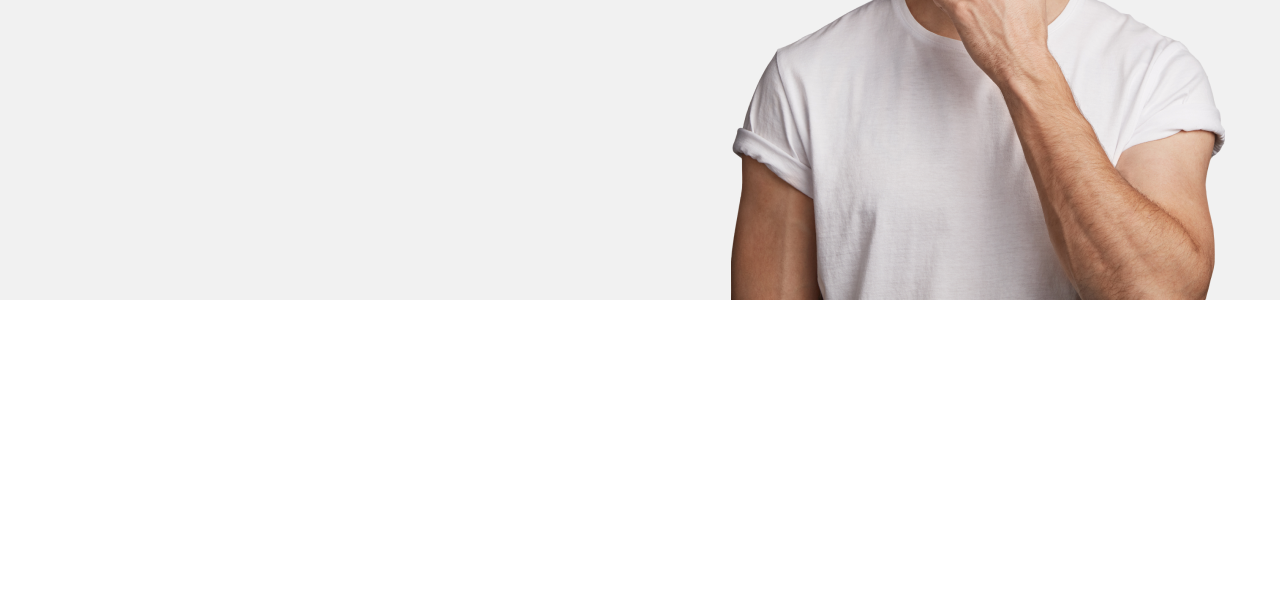
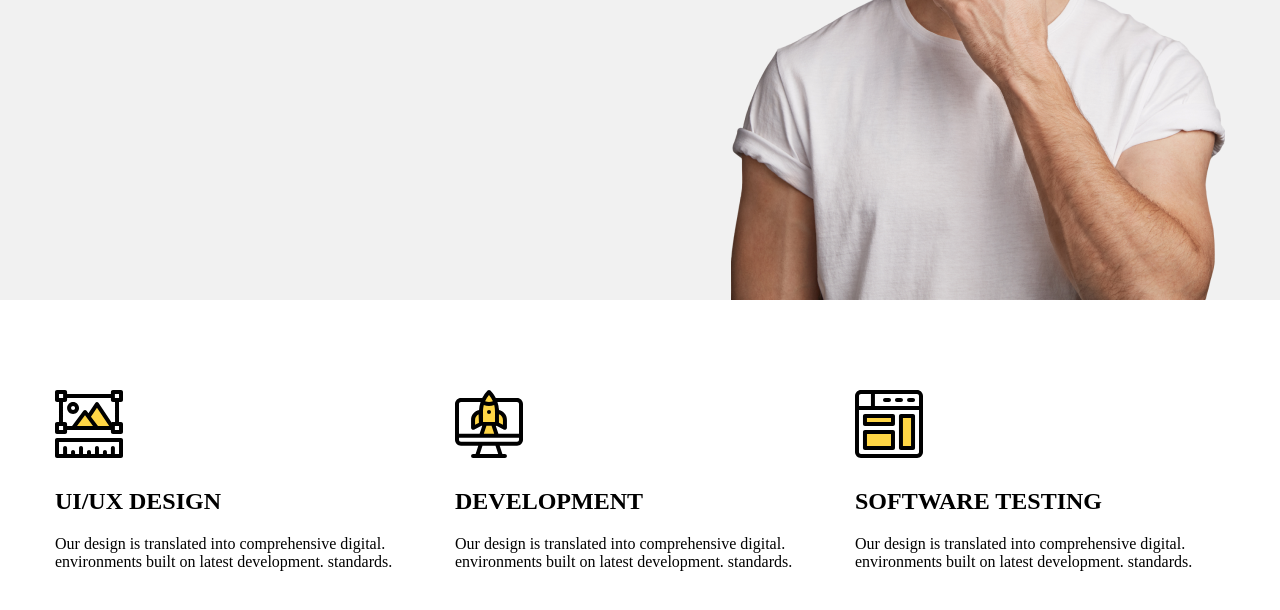
Before and after one commit to Asem287/PL-project, a plain HTML site: page index.html in a window 1280 px wide. Shown: the part 470-1080 px from the top of the page. Before the commit the page ends 800 px from the top, so only its background shows below. Drawn offline with Linux system fonts and the light colour scheme.

Commit message:
made a layout of the section with services

```diff
--- a/css/main.css
+++ b/css/main.css
@@ -4,6 +4,7 @@
 body {
     color: black;
     font-family: 'Poppins' sans-serif;
+
 }
 
 .container {
@@ -99,3 +100,36 @@ body {
 
 
 }
+
+
+
+/* Service */
+
+.services {
+   padding: 90px 0;
+}
+
+.service-row{
+    display: flex;
+    column-gap: 30px;
+}
+
+.service-card{
+
+}
+
+.service-card img{
+    margin-bottom: 30px;
+
+}
+
+.service-card-title{
+    margin-bottom: 20px;
+    font-weight: 600;
+    font-size: 24px;
+    text-transform: uppercase;
+}
+
+.servise-card p {
+    line-height: 2;
+}
--- a/index.html
+++ b/index.html
@@ -44,7 +44,29 @@ During my thirteen year tenure here.
 
     </header>
 
+     <section class="services">
+        <div class="container">
+            <div class="service-row">
 
+                <div class="service-card">
+                    <img class="service-card img" src="./img/services/01.svg" alt="">
+                    <h3 class="service-card-title">UI/UX DESIGN</h3>
+                    <p>Our design is translated into comprehensive digital. environments built on latest development. standards.</p>
+                </div>
+                <div class="service-card">
+                    <img class="service-card img" src="./img/services/02.svg" alt="">
+                    <h3 class="service-card-title">Development</h3>
+                    <p>Our design is translated into comprehensive digital. environments built on latest development. standards.</p>
+                </div>
+                <div class="service-card">
+                    <img class="service-card img" src="./img/services/03.svg" alt="">
+                    <h3 class="service-card-title">software testing</h3>
+                    <p>Our design is translated into comprehensive digital. environments built on latest development. standards.</p>
+                </div>
+
+            </div>
+        </div>
+     </section>
 
     <script src="./js/main.js"></script>
 </body>
```
